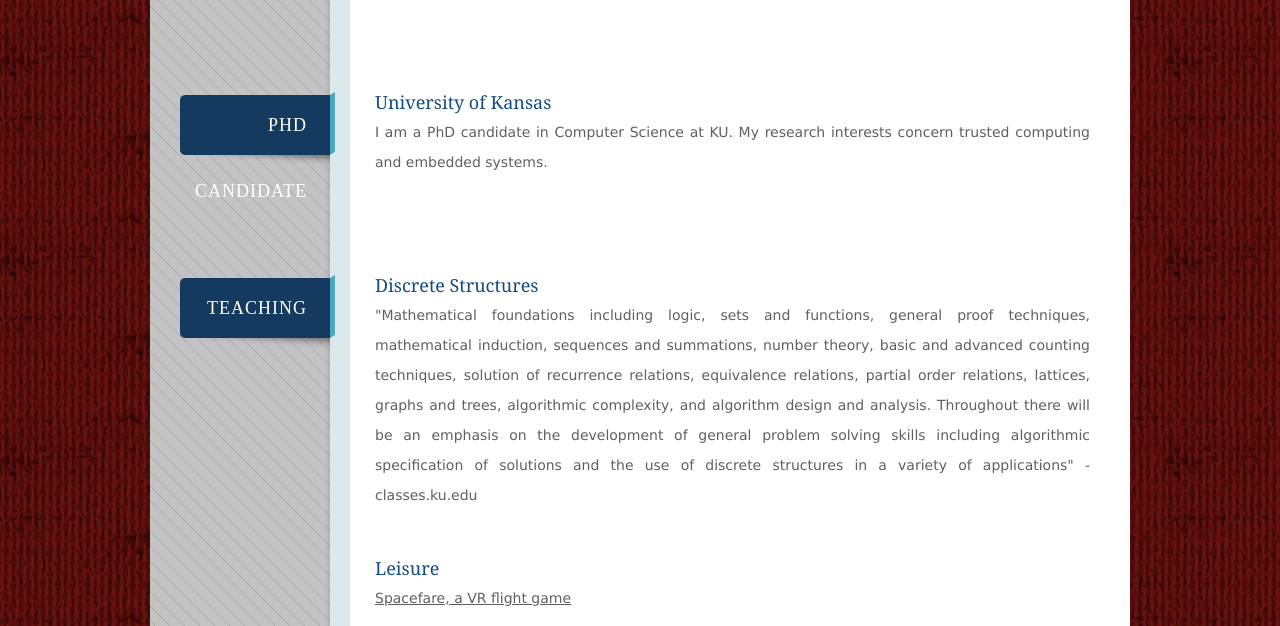
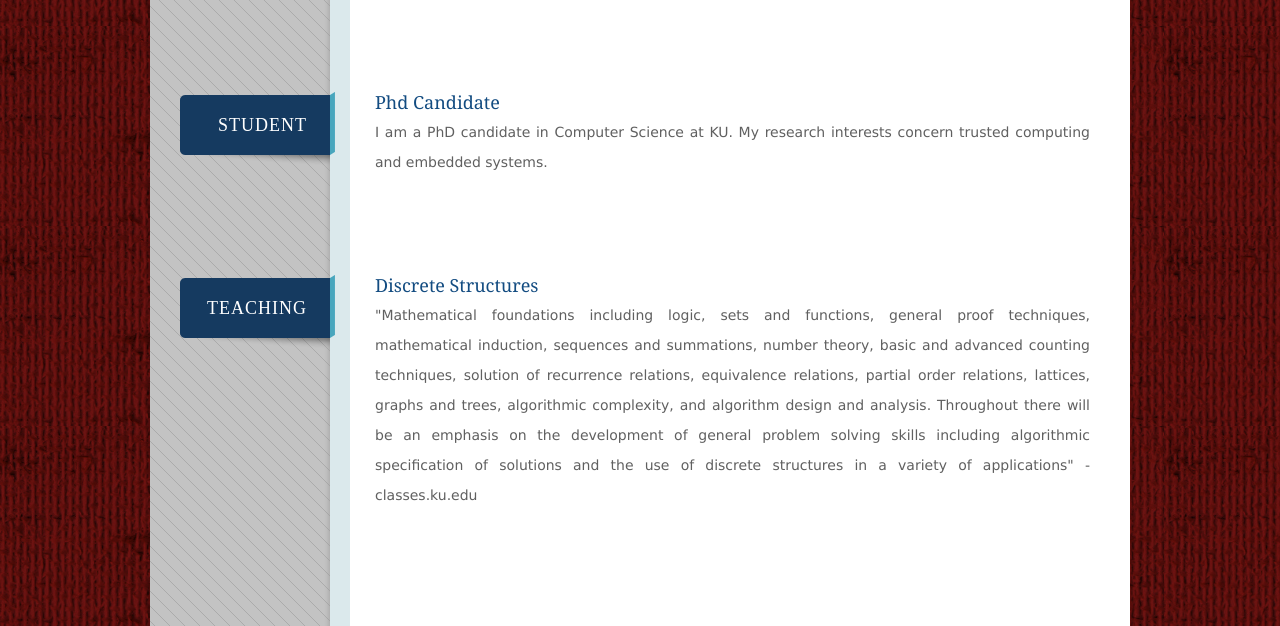
Before and after one commit to NeisesMike/SelfPage, a plain HTML site: page about.html in a window 1280 px wide. Shown: the part 174-800 px from the top of the page. Drawn offline with Linux system fonts and the light colour scheme.

Commit message:
Update about.html

```diff
--- a/about.html
+++ b/about.html
@@ -36,9 +36,9 @@
 		<div>
 			<div>
 				<div class="content">
-					<h2>PhD Candidate</h2>
+					<h2>Student</h2>
 					<div>
-						<h3>University of Kansas</h3>
+						<h3>Phd Candidate</h3>
 							<p>
 								I am a PhD candidate in Computer Science at KU. My research interests concern trusted computing and embedded systems.
 							</p>
@@ -50,9 +50,6 @@
 						<h3>Discrete Structures</h3>
 							<p>
 "Mathematical foundations including logic, sets and functions, general proof techniques, mathematical induction, sequences and summations, number theory, basic and advanced counting techniques, solution of recurrence relations, equivalence relations, partial order relations, lattices, graphs and trees, algorithmic complexity, and algorithm design and analysis. Throughout there will be an emphasis on the development of general problem solving skills including algorithmic specification of solutions and the use of discrete structures in a variety of applications" - classes.ku.edu							</p>
-						<h3>Leisure</h3>
-							<p> <a href="https://mikjaw.itch.io/spacefare"> Spacefare, a VR flight game </a> </p>
-							<p> <a href="https://www.nexusmods.com/subnautica/users/5939531?tab=user+files"> Subnautica Mods </a> </p>
 					</div>
 				</div>
 			</div>
```
